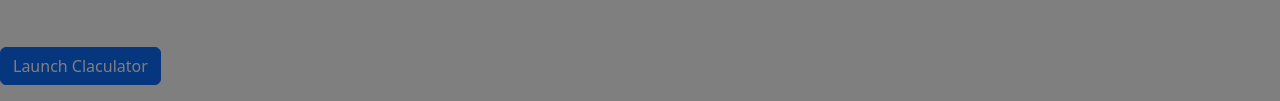
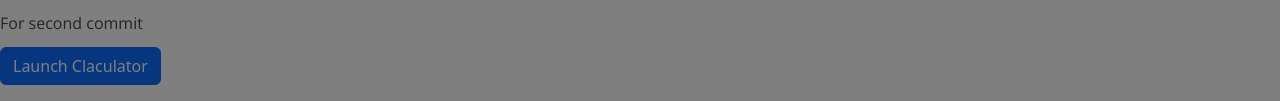
Before and after one commit to SakshamBejwani/frontend-workshop, a plain HTML site: page index.html in a window 1280 px wide. Both pictures are taken after a click on the button "Launch Claculator". Shown: the part 304-405 px from the top of the page. Drawn offline with nearby package versions, Linux system fonts and the light colour scheme.

Commit message:
second day commit

```diff
--- a/index.html
+++ b/index.html
@@ -88,6 +88,7 @@
         </div>
       </div>
     </div>
+    <div>For second commit</div>
   </div>
 
     <script src="./index.js"></script>
```
